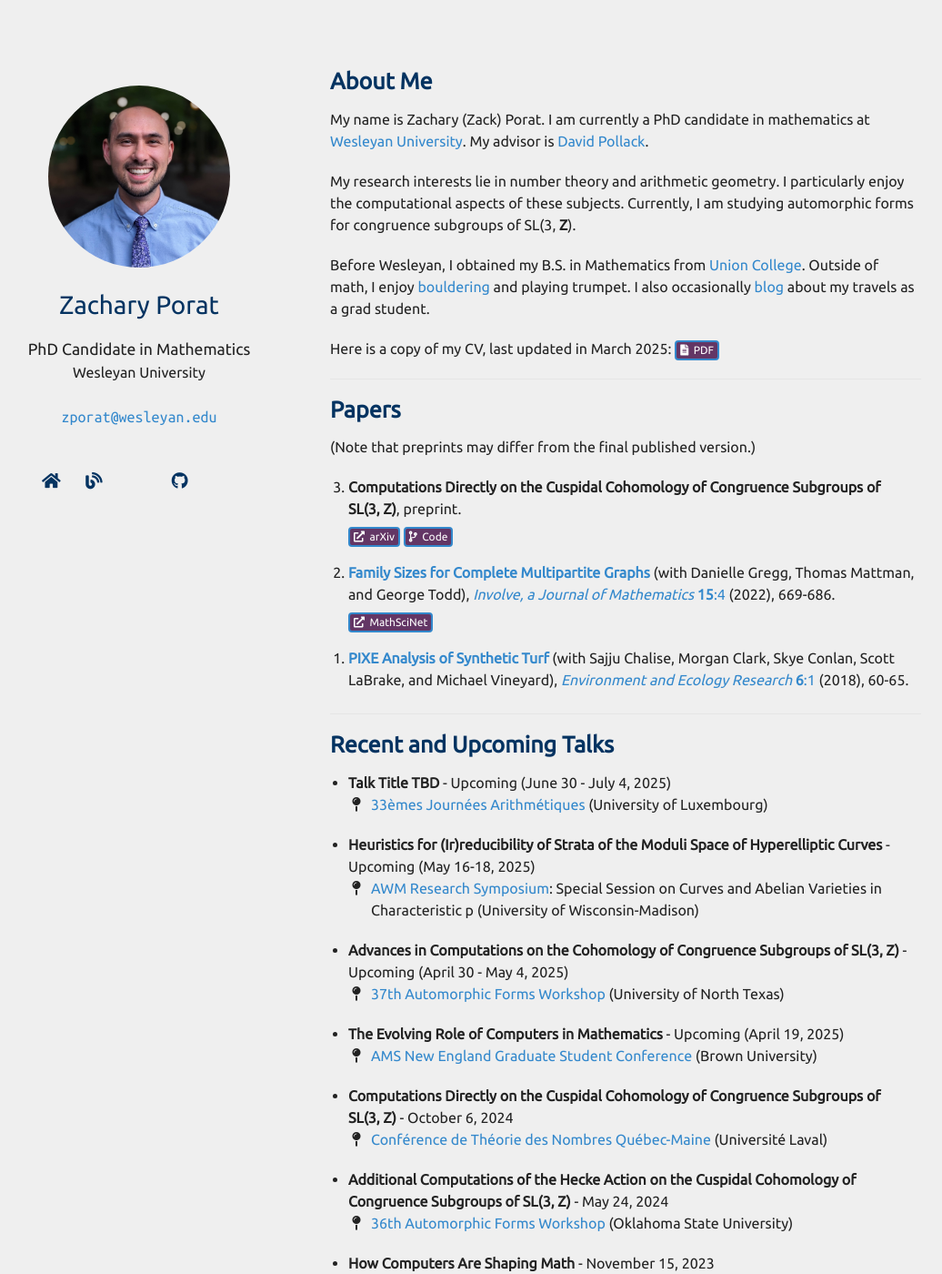
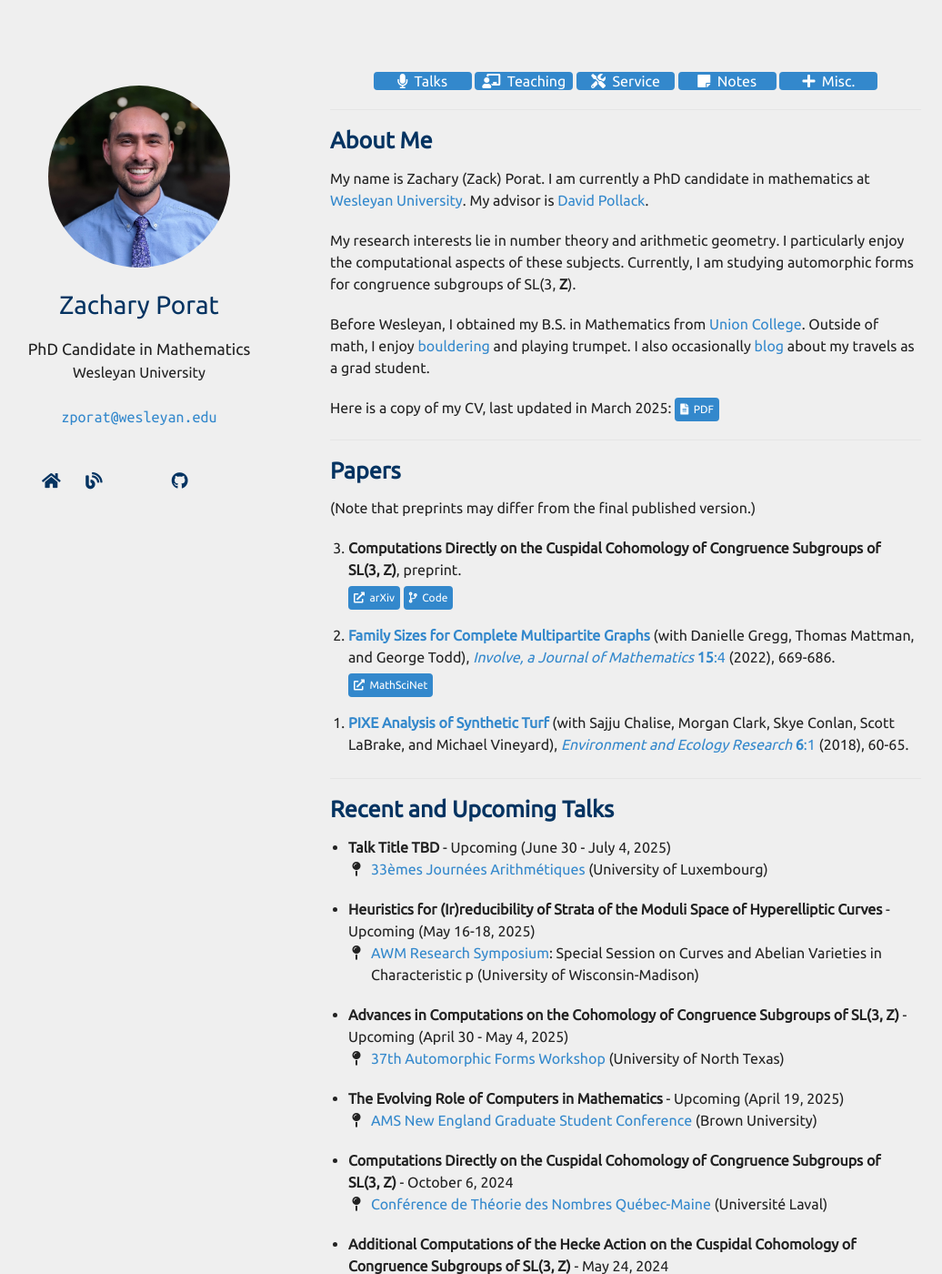
Before and after one commit to zporat/zporat.github.io, a Jekyll site: the page built from index.md, in a window 1280 px wide and 1400 px high. Shown: the whole window at 91% size, without its empty margins (102-1138 px from the left). Built offline with Jekyll 4.4.1, drawn with Linux system fonts in a browser that asks for light colours; nearby versions of some CDN libraries; a style sheet for code colours, icons or effects is not loaded; our own code applies the rules of GitHub Pages for plain Markdown files.

Commit message:
nav test correct css

```diff
--- a/_sass/minimal-light-no-dark-mode.scss
+++ b/_sass/minimal-light-no-dark-mode.scss
@@ -535,11 +535,11 @@ footer {
 }
 
 .button {
-  background-color: rgb(99, 54, 101);
+  background-color: #38C;
   color: white;
   border: 2px solid #38C;
   transition-duration: 0.3s;
-  padding: 0px 4px 0px;
+  padding: 2px 4px 2px;
   border-radius: 4px;
   display: inline-block;
 }
@@ -553,7 +553,8 @@ footer {
 .navbar {
   text-align: center;
   margin-bottom: 1em;
-  line-height: 2em;
+  line-height: 1em;
+  padding: 5px;
 }
 
 .navbutton {
@@ -566,7 +567,6 @@ footer {
   display: inline-block;
   width: 6em;
   text-align: center;
-  height: 16px;
 }
 
 .navbutton:hover {
--- a/index.md
+++ b/index.md
@@ -1,5 +1,15 @@
 ---
 layout: homepage
+---
+
+<div class="navbar">
+<a href="#talks" class="navbutton" style="font-size:16px;"><i class="fas fa-microphone" aria-hidden="true"></i>&nbsp; Talks</a>
+<a href="#teaching" class="navbutton" style="font-size:16px;"><i class="fas fa-chalkboard-teacher" aria-hidden="true"></i>&nbsp; Teaching</a>
+<a href="#service" class="navbutton" style="font-size:16px;"><i class="fas fa-tools" aria-hidden="true"></i>&nbsp; Service</a>
+<a href="#notes" class="navbutton" style="font-size:16px;"><i class="fas fa-sticky-note" aria-hidden="true"></i>&nbsp; Notes</a>
+<a href="#misc" class="navbutton" style="font-size:16px;"><i class="fas fa-plus" aria-hidden="true"></i>&nbsp; Misc.</a>
+</div>
+
 ---
 
 ## <a name="about"></a> About Me
```
